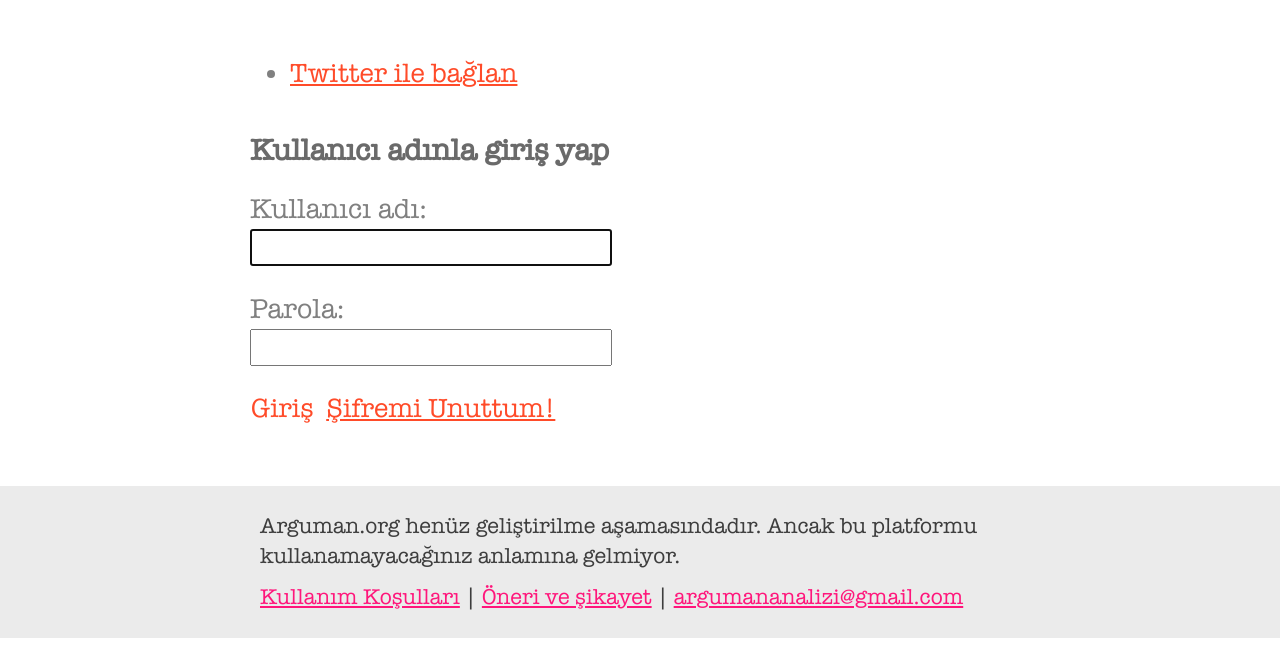
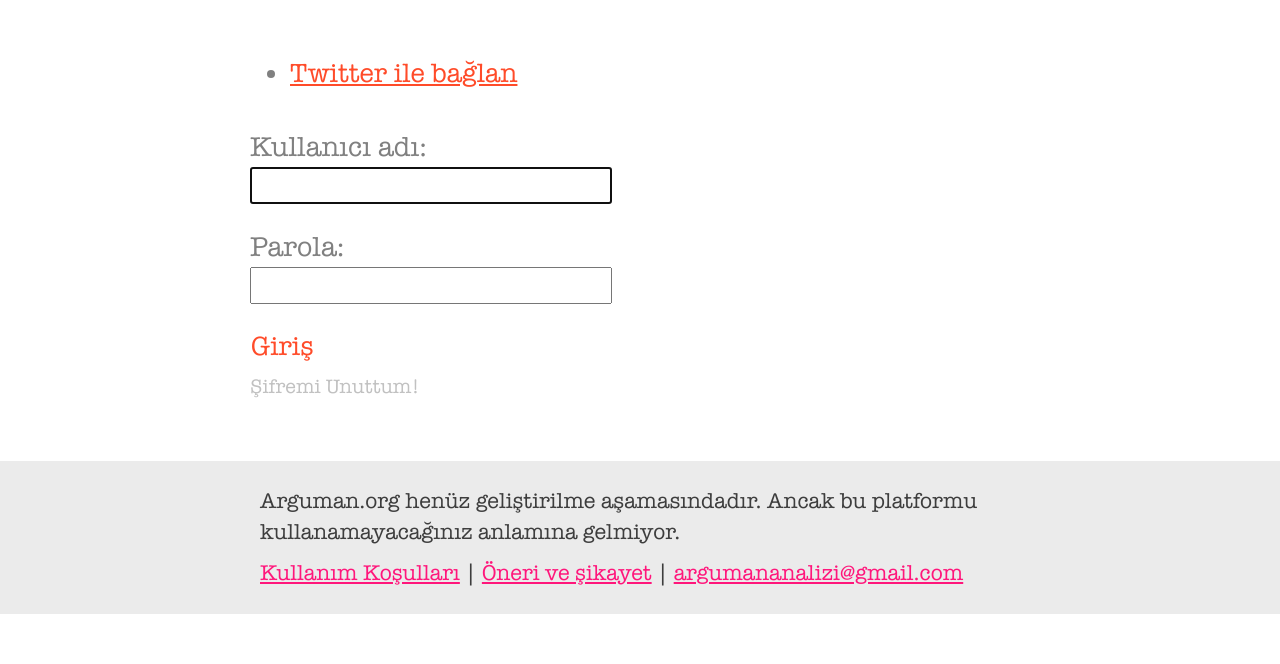
Before and after one commit to arguman/arguman.org, a Django app: page /login/ in a window 1280 px wide. Shown: the part 116-780 px from the top of the page. Run offline with Django 3.2, Linux system fonts and the light colour scheme; parts of the project's set-up code (start-up, migrations or seed data) failed here and were passed over.

Commit message:
Update the style of login form

```diff
--- a/web/static/css/main.css
+++ b/web/static/css/main.css
@@ -1378,6 +1378,16 @@ div.load-more {
     margin-left: -3px;
 }
 
+#login-form .reset-password-link {
+    color: #c1c1c1;
+    text-decoration: none;
+    font-size: 20px;
+}
+
+.form-footer {
+
+}
+
 
 /* Media Queries */
 @media (max-width: 800px){
--- a/web/templates/auth/login.html
+++ b/web/templates/auth/login.html
@@ -2,15 +2,15 @@
 
 {% block content %}
     <section class="container">
-        <form action="{% url "auth_login" %}?next={{ next }}" method="post">
+        <form id="login-form" action="{% url "auth_login" %}?next={{ next }}" method="post">
             {% include "profiles/social_providers.html" %}
-            <h2>Kullanıcı adınla giriş yap</h2>
             {% csrf_token %}
             {{ form.as_p }}
-            <input type="submit" class="submit" value="Giriş">
-            <a href="{% url "password_reset" %}">
-              Şifremi Unuttum!
-            </a>
+            <div class="form-footer">
+                <input type="submit" class="submit" value="Giriş">
+                <br/>
+                <a class="reset-password-link" href="{% url "password_reset" %}">Şifremi Unuttum!</a>
+            </div>
         </form>
     </section>
 {% endblock %}
```
